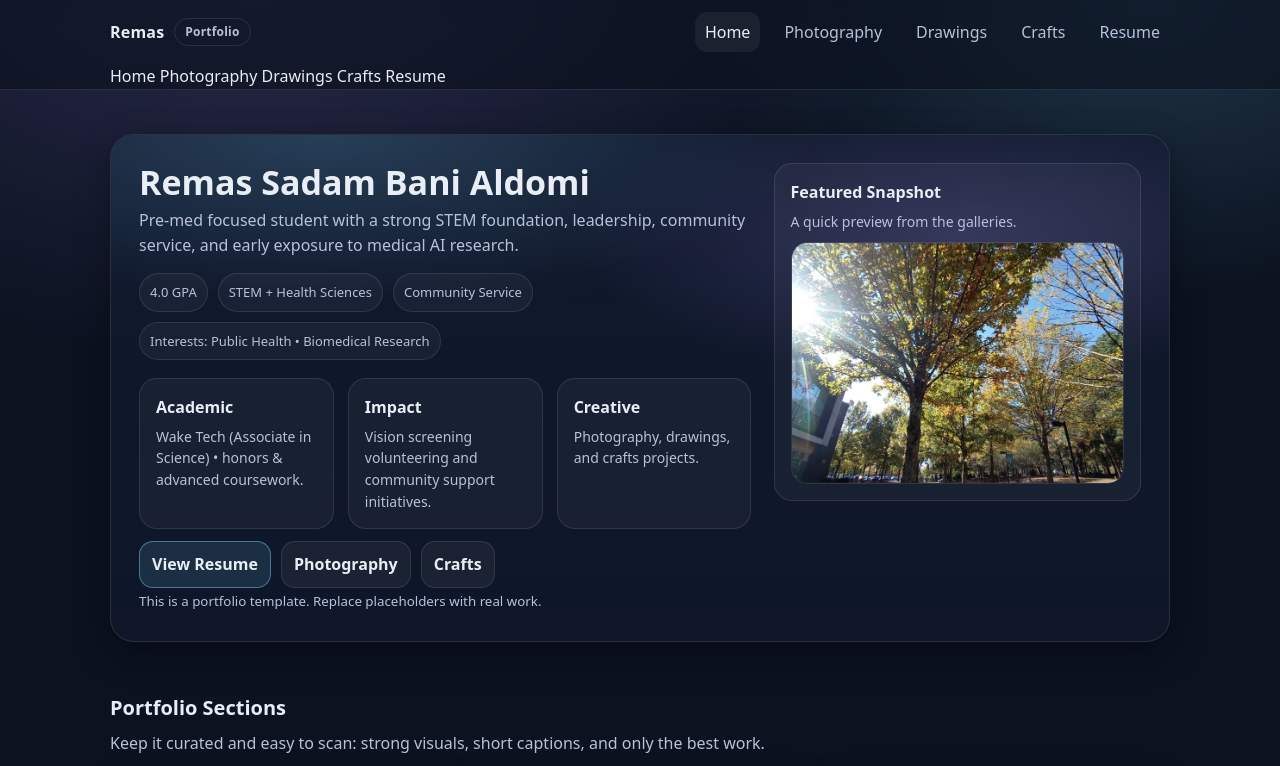
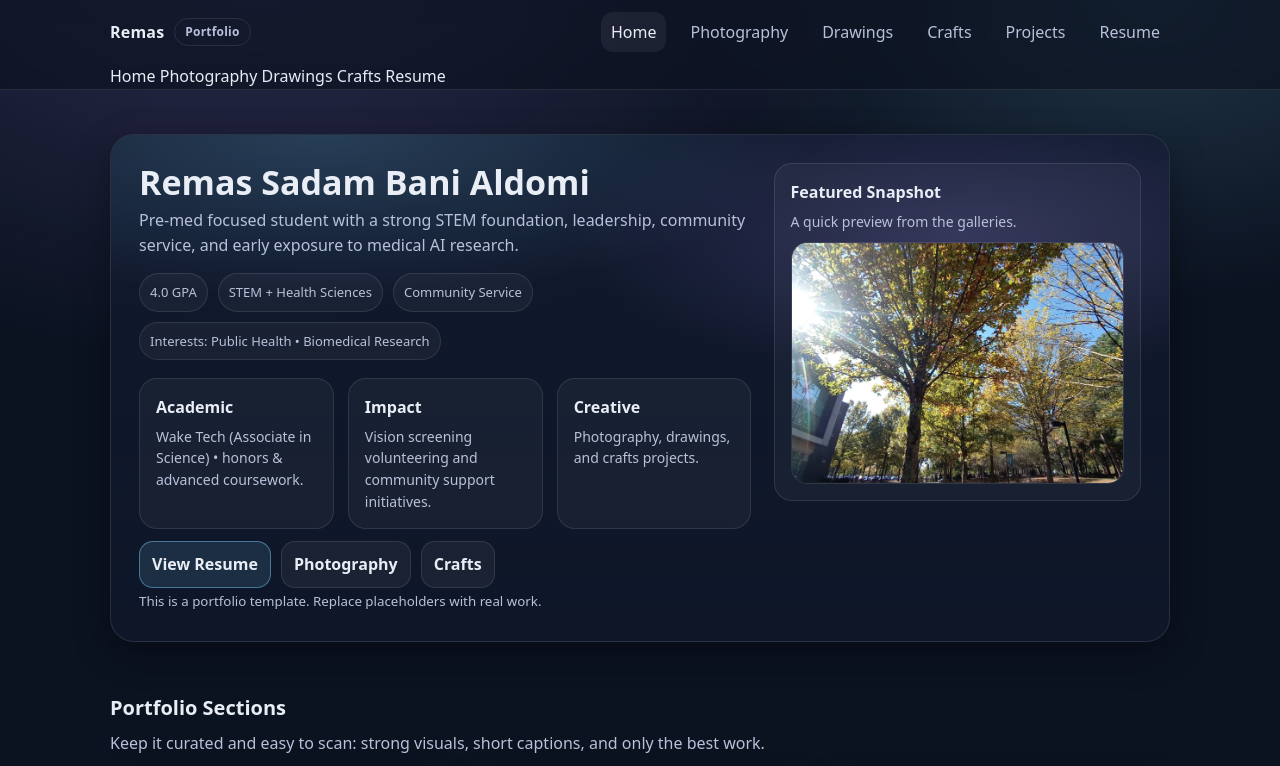
Before and after one commit to remasaldomi2008-crypto/remasbanialdomi, a plain HTML site: page index.html in a window 1280 px wide. Shown: the top 766 px of the page. Drawn offline with Linux system fonts and the light colour scheme.

Commit message:
Update index.html

```diff
--- a/index.html
+++ b/index.html
@@ -22,6 +22,7 @@
       <a data-nav href="photography.html">Photography</a>
       <a data-nav href="drawings.html">Drawings</a>
       <a data-nav href="crafts.html">Crafts</a>
+      <a data-nav href="projects.html">Projects</a>
       <a data-nav href="resume.html">Resume</a>
     </nav>
 
```
